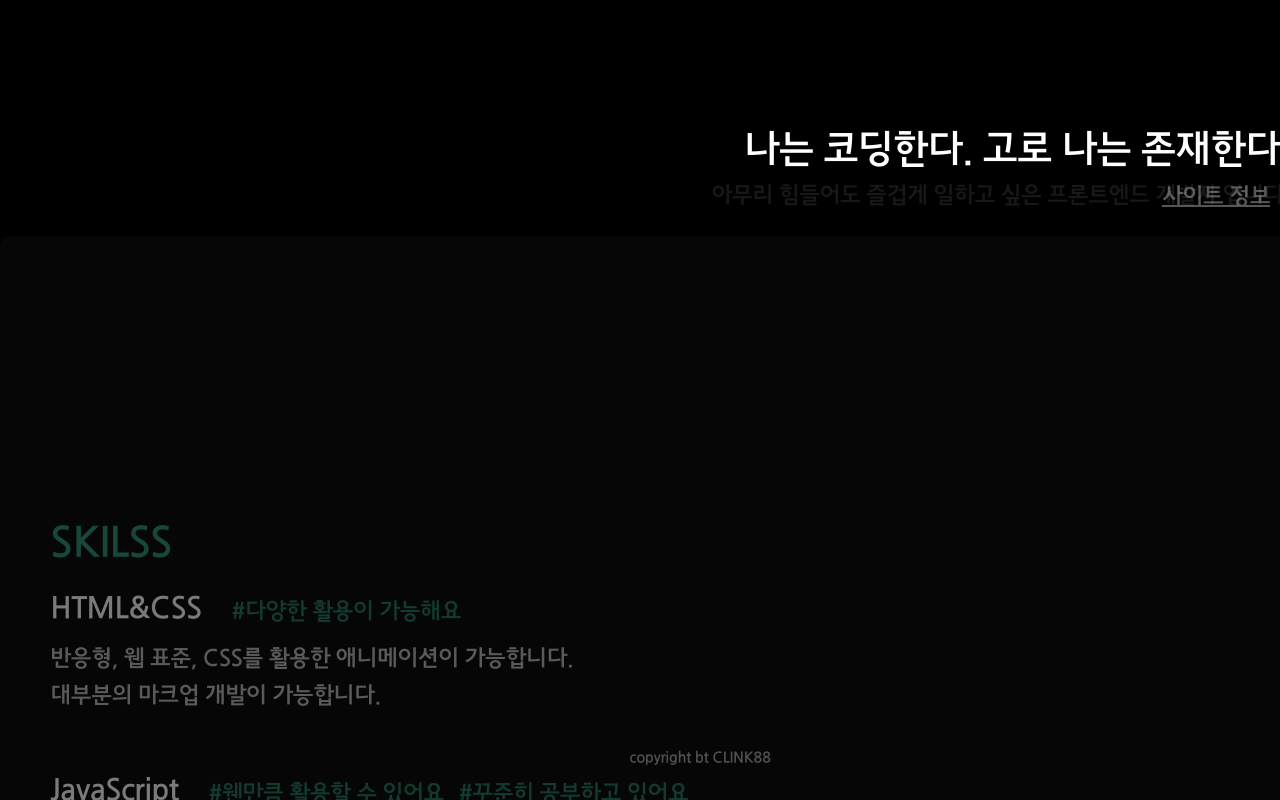
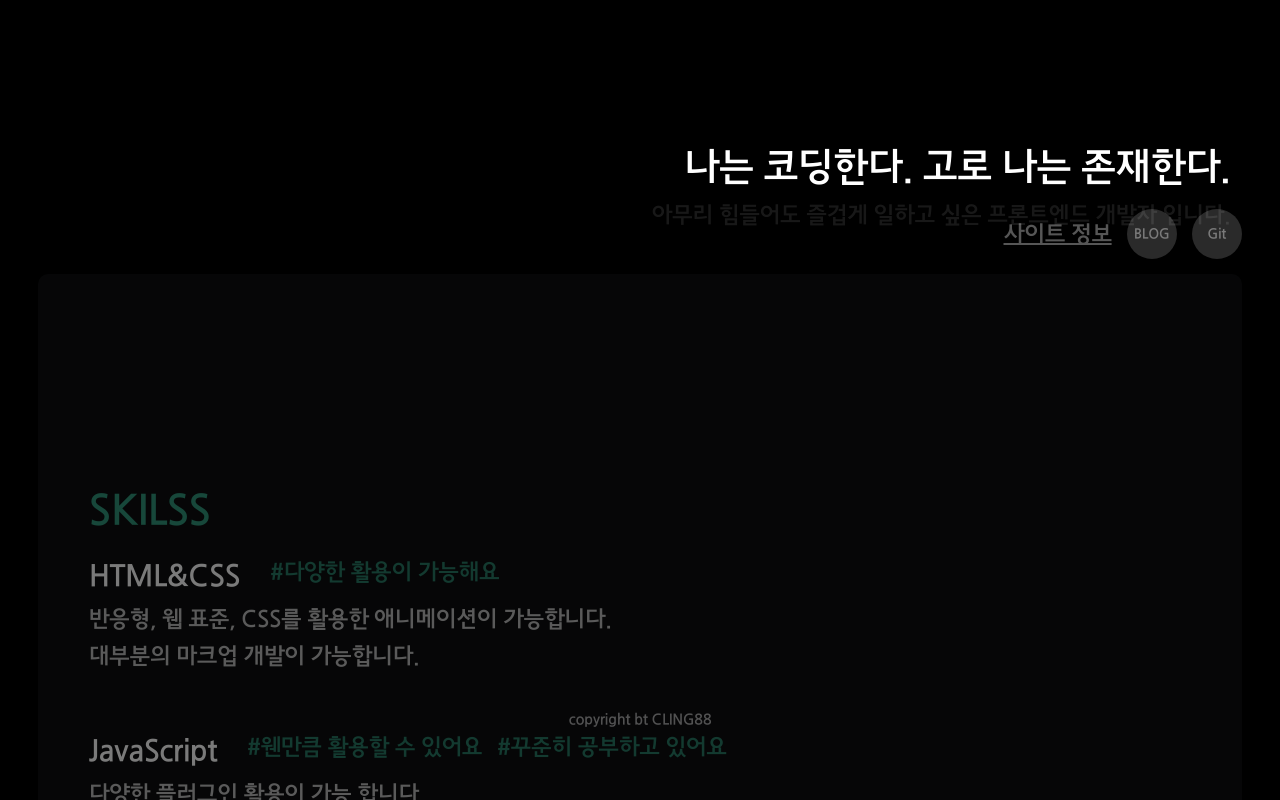
Before and after one commit to cling88/my-onepage-site, a React (Create React App) app: page / in a window 1280 px wide. Built offline with nearby package versions, Linux system fonts and the light colour scheme; a web font is replaced by a local one.

Commit message:
reponsive update

```diff
--- a/src/assets/style/style.css
+++ b/src/assets/style/style.css
@@ -18,7 +18,8 @@ html,
 
 .App {
     position: relative;
-    width: 1400px;
+    width: 100%;
+    max-width: 1400px;
     margin: 0 auto;
     padding-top: 80px;
     overflow-x: auto;
--- a/src/components/Footer.js
+++ b/src/components/Footer.js
@@ -3,7 +3,7 @@ import {css} from '@emotion/react';
 
 function Footer() {
     return (
-        <footer css={FooterStyle}>copyright bt CLINK88</footer>
+        <footer css={FooterStyle}>copyright bt CLING88</footer>
     )
 }
 
--- a/src/components/History.js
+++ b/src/components/History.js
@@ -80,7 +80,7 @@ const HistoryStyle= css`
             margin-right: 0;
         }
         .historyMore {
-            width: 100px;
+            min-width: 100px;
             height: 100px;
             margin-left: 25px;
             a {
@@ -102,7 +102,6 @@ const HistoryStyle= css`
         }
     }
     .historyBlock {
-        background: rgba();
         margin-right: 10px;
         .historySection {
             height: 100%;
@@ -142,6 +141,29 @@ const HistoryStyle= css`
         }
     }
 
+    @media(max-width: 1394px) {
+        .historyList .historyItem {
+            width: 50%;
+            &:nth-child(1) {
+                display: none;
+            }
+            .historyBlock {
+                width: 95%;
+            }
+        }
+    }
+    @media(max-width: 994px) {
+        .historyList .historyItem {
+            width: 100%;
+            &:nth-child(2) {
+                display: none;
+            }
+            .historyBlock {
+                width: 95%;
+            }
+        }
+    }
+
 
 `
 
--- a/src/components/MainText.js
+++ b/src/components/MainText.js
@@ -44,22 +44,36 @@ const MainText = () => {
 
 const MainTextStyle = css`
     position: absolute;
-    top: 50px;
+    top: 5.2vw;
     left: 50%;
     z-index: 1;
     transform: translateX(-50%);
-    width: 1280px;
+    width: 100%;
+    max-width: 1280px;
     margin: 0 auto;
     padding: 0 50px;
     text-align: right;
+    @media(max-width: 678px) {
+        .txt1 {
+            font-size: 5vw !important;
+        }
+        .txt2 {
+            font-size: 3.2vw !important;
+        }
+    }
     .txt1 {
+        word-break: keep-all;
+        line-height: 1.1;
         font-size: 50px;
         margin-bottom: 15px;
     }
     .txt2 {
         opacity: 0;
     }
-
+    @media(max-width: 570px) {
+        padding: 0 5%;
+        top: 9.6vw;
+    }
 `
 
 export default MainText
--- a/src/components/Skills.js
+++ b/src/components/Skills.js
@@ -57,10 +57,11 @@ const SkillsStyle = css`
     .skillItem {
         margin-bottom: 60px;
         .skillItemHead {
-            display: flex;
-            align-items: flex-end;
+            // display: flex;
+            // align-items: flex-end;
             margin-bottom: 18px;
             h4 {
+                float: left;
                 margin-right: 30px;
                 font-size: 30px;
             }
@@ -70,7 +71,12 @@ const SkillsStyle = css`
             color: #bdbdbd;
         }
     }
-
+    @media(max-width: 810px) {
+        .skillItemHead h4 {
+            width: 100%;
+            margin-bottom: 10px;
+        }
+    }
 `
 
 export default Skills
--- a/src/components/Sort.js
+++ b/src/components/Sort.js
@@ -69,8 +69,16 @@ const SearchStyle = css`
         margin-bottom: 30px;
         .tag {
         }
+    }
+    @media(max-width: 1000px) {
+        padding: 0;
+        padding-top: 3vw;
+    }
+    @media(max-width: 624px) {
+        padding: 0;
+        padding-top: 5vw;
+    }
 
-    }
 `
 
 export default Sort
--- a/src/pages/AboutSite.js
+++ b/src/pages/AboutSite.js
@@ -63,6 +63,7 @@ function AboutSite() {
 const AboutSiteStyle = css`
     position: relative;
     height: 100%;
+    padding: 0 3%;
     .aboutInner {
         position: relative;
         width: 100%;
--- a/src/pages/HistoryPage.js
+++ b/src/pages/HistoryPage.js
@@ -71,6 +71,7 @@ function HistoryPage() {
 const HistoryPageStyle = css`
     position: relative;
     height: 100%;
+    padding: 0 3%;
     .historyInner {
         position: relative;
         top: 300px;
@@ -151,6 +152,39 @@ const HistoryPageStyle = css`
             }
         }
     }
+
+    @media(max-width: 1000px) {
+        .historyContainer {
+            margin-left: 0 !important;
+        }
+    }
+    @media(max-width: 624px) {
+        .historyInner {
+            .historyScroll{
+                .historyContainer {
+                    width: calc(100% - 5px);
+                    .dateBlock:before,
+                    .dateBlock:after {
+                        display: none !important;
+                    }
+                    .yearBlock {
+                        padding-left: 0;
+                        .dateBlock {
+                            paddin-left: 0;
+                            position: static;
+                            margin-bottom: 10px;
+                            .date {
+                                font-size: 5vw;
+                            }
+                        }
+                    }
+                }
+            }
+
+        }
+
+
+    }
 `
 
 export default HistoryPage
--- a/src/pages/MainPage.js
+++ b/src/pages/MainPage.js
@@ -76,6 +76,8 @@ function MainPage() {
 
 const MainPageStyle = css`
     position: relative;
+    width: 100%;
+    padding: 3%;
     height: 100%;
     .mainInner {
         position: relative;
@@ -98,7 +100,7 @@ const MainPageStyle = css`
             position: relative;
             top: 200px;
             opacity: 0;
-            margin-top: 100px;
+            margin-top: 30px;
         }
         .aboutMeWrap {
             position: relative;
@@ -109,6 +111,21 @@ const MainPageStyle = css`
             position: relative;
             top: 200px;
             opacity: 0;
+            .historyList {
+                padding-right: 0;
+            }
+        }
+    }
+
+
+    @media(max-width: 678px) {
+        .mainInner {
+            padding: 160px 5px 25px 5px;
+        }
+    }
+    @media(max-width: 570px) {
+        .mainInner {
+            padding-top: 22vw;
         }
     }
 `
```
